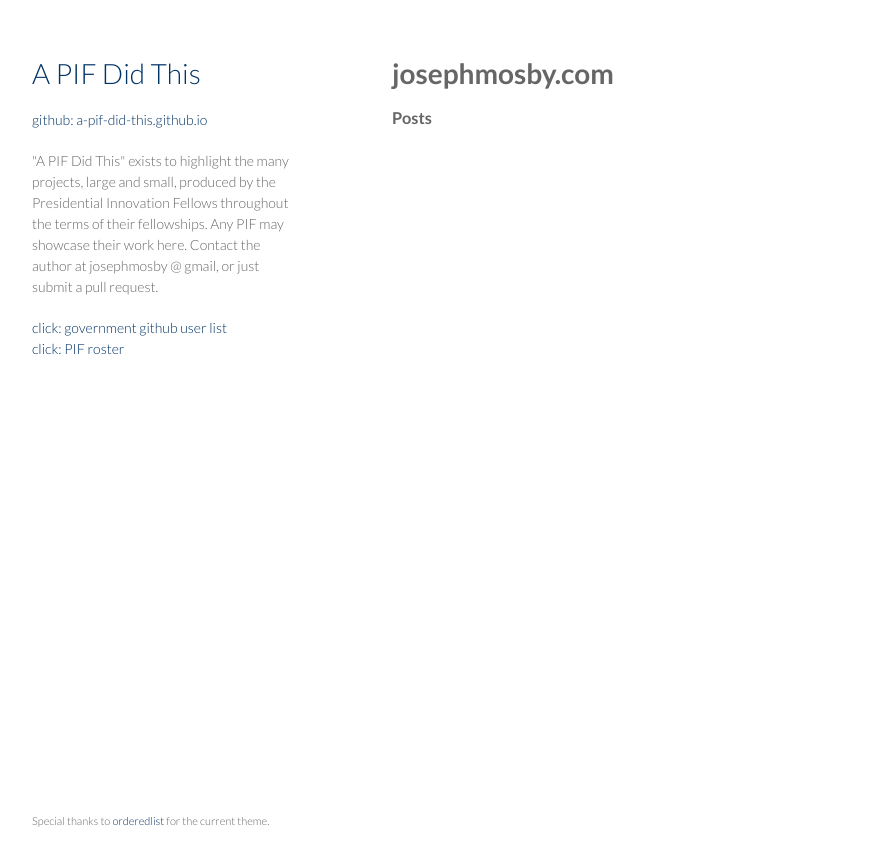
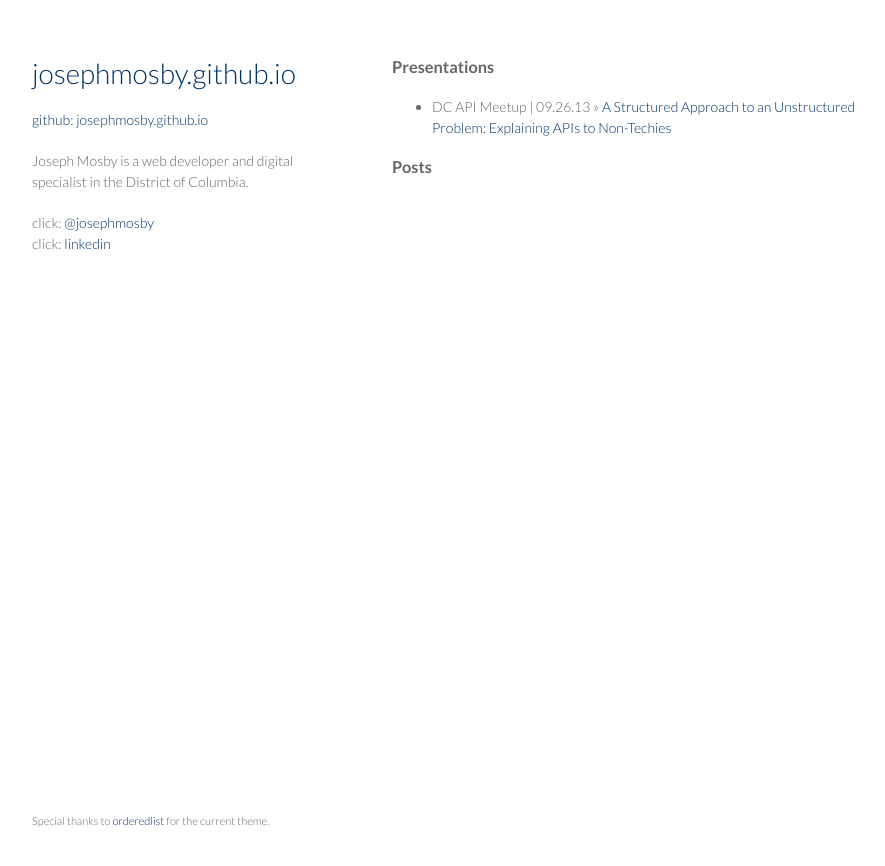
Before and after one commit to josephmosby/josephmosby.github.io, a Jekyll site: the page built from index.html, in a window 1280 px wide. Shown: the top 866 px of the page, without its empty margins (178-1063 px from the left). Built offline with Jekyll 4.4.1, drawn with Linux system fonts in a browser that asks for light colours.

Commit message:
updating for slide deck

```diff
--- a/_layouts/default.html
+++ b/_layouts/default.html
@@ -3,7 +3,7 @@
   <head>
     <meta charset="utf-8">
     <meta http-equiv="X-UA-Compatible" content="chrome=1">
-    <title>A PIF Did This | A Compendium of Presidential Innovation Fellows Projects</title>
+    <title>josephmosby.github.io</title>
 
     <link rel="stylesheet" href="/stylesheets/styles.css">
     <link rel="stylesheet" href="/stylesheets/pygment_trac.css">
@@ -15,13 +15,11 @@
   <body>
     <div class="wrapper">
       <header>
-        <h1><a href="/">A PIF Did This</a></h1>
+        <h1><a href="/">josephmosby.github.io</a></h1>
 
-        <p class="view"><a href="https://github.com/a-pif-did-this">github: a-pif-did-this.github.io</a></p>
-        <p>"A PIF Did This" exists to highlight the many projects, large and small, produced by the Presidential Innovation Fellows throughout the terms of their fellowships. Any PIF may showcase their work here. Contact the author at josephmosby @ gmail, or just submit a pull request.</p>
-
-        <a href="/github">click: government github user list</a><br />
-        <a href="http://www.whitehouse.gov/innovationfellows/round-2-fellows">click: PIF roster</a>
+        <p class="view"><a href="https://github.com/josephmosby">github: josephmosby.github.io</a></p>
+        <p>Joseph Mosby is a web developer and digital specialist in the District of Columbia.</p>
+        <p>click: <a href="http://twitter.com/josephmosby">@josephmosby</a><br />click: <a href="http://www.linkedin.com/pub/joseph-mosby/50/a85/59a/">linkedin</a></p>
 
       </header>
       <section>
--- a/index.html
+++ b/index.html
@@ -1,7 +1,11 @@
 ---
 layout: default
 ---
-<h1>josephmosby.com</h1>
+<h3>Presentations</h3>
+<ul class="presentations">
+	<li><span>DC API Meetup | 09.26.13</span> &raquo; <a href="/presentations/dc_api/index.html">A Structured Approach to an Unstructured Problem: Explaining APIs to Non-Techies</a></li>
+</ul>
+
 
 <h3>Posts</h3>
 <ul class="posts">
```
Also changed, not shown: github/index.md (deleted, +0 -9 lines).
